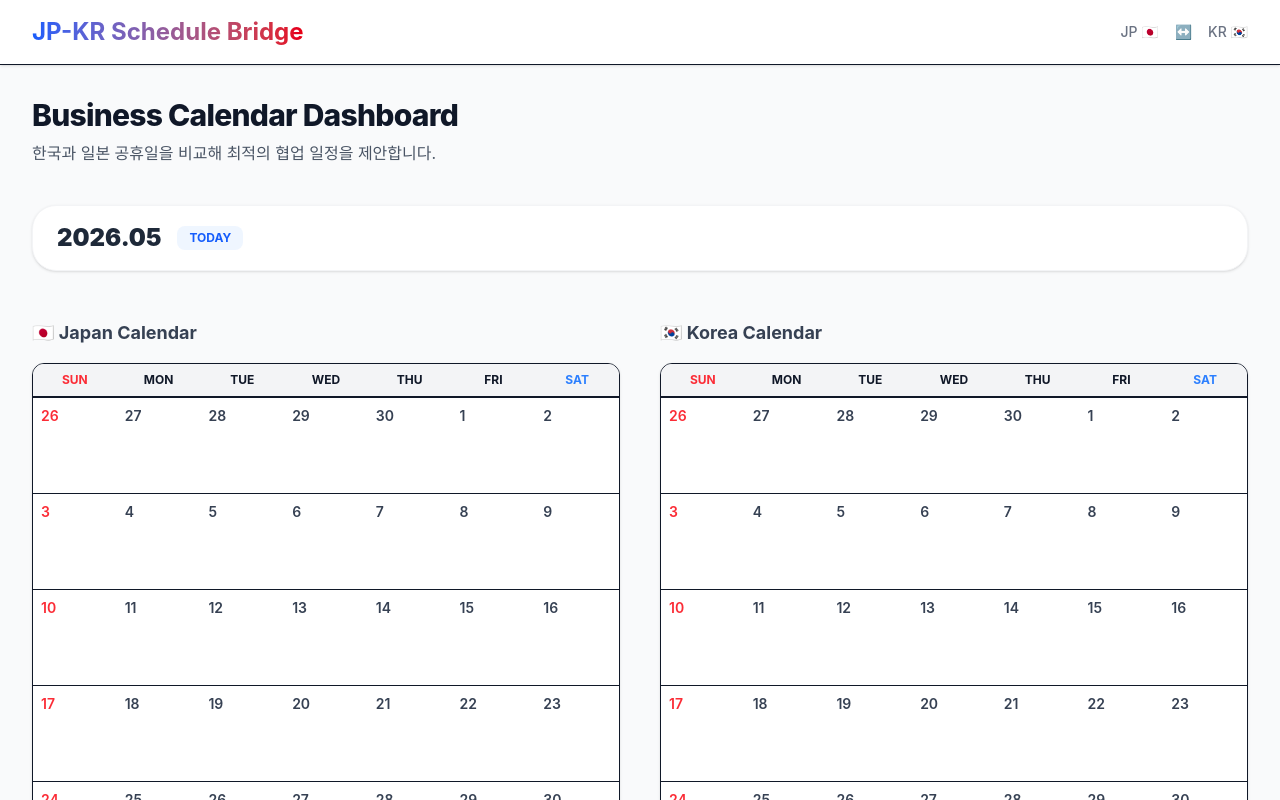
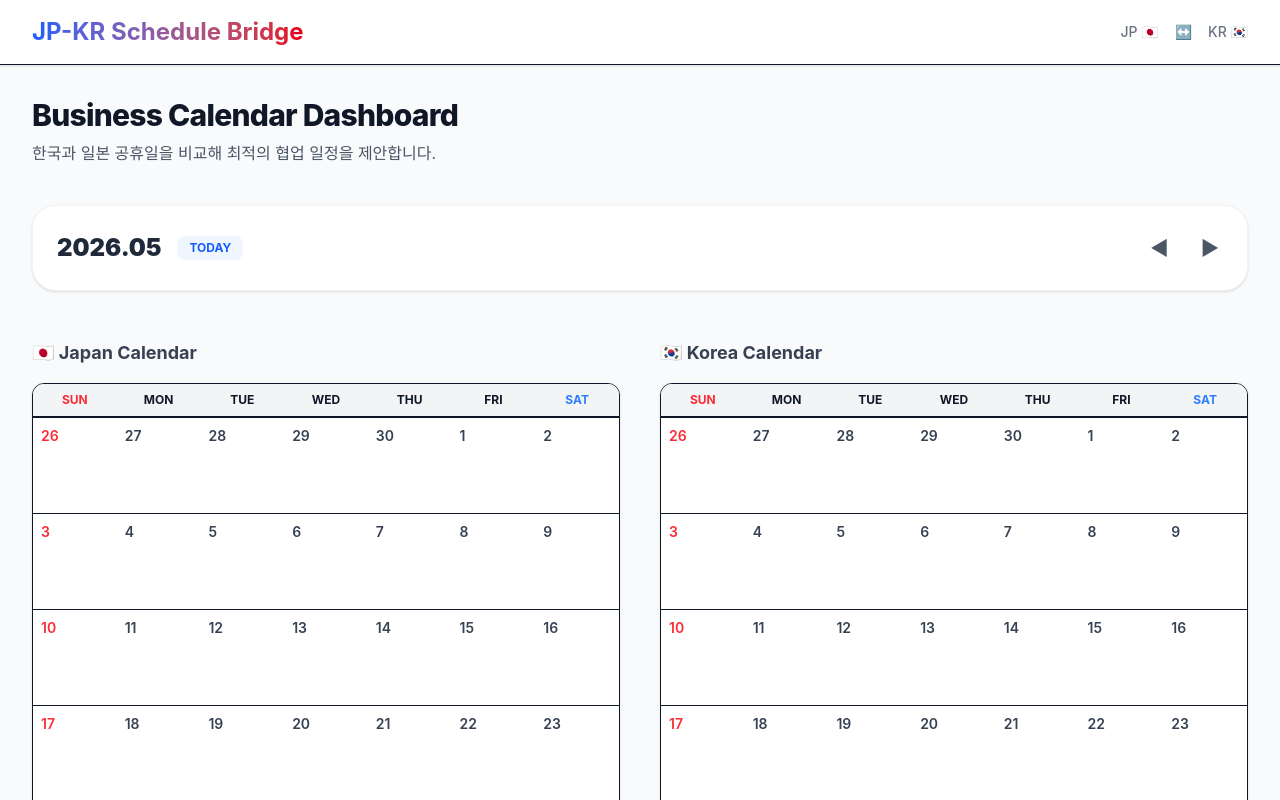
Before and after one commit to 2daKaizen-gun/jp-kr-schedule-bridge, a Next.js app: page / in a window 1280 px wide. Shown: the top 800 px of the page. Built offline with nearby package versions, Linux system fonts and the light colour scheme; no server answers.

Commit message:
feat: add monthly navigation to ScheduleDashboard using date-fns

```diff
--- a/src/components/ScheduleDashboard.tsx
+++ b/src/components/ScheduleDashboard.tsx
@@ -57,6 +57,21 @@ export default function ScheduleDashboard({
               TODAY
             </button>
         </div>
+
+        <div className='flex gap-2'>
+          <button
+            onClick={goPrev}
+            className="p-3 hover:bg-gray-100 rounded-2xl transition-all text-gray-600 active:scale-95"
+          >
+            <span className="text-xl">◀</span>
+          </button>
+          <button
+            onClick={goNext}
+            className="p-3 hover:bg-gray-100 rounded-2xl transition-all text-gray-600 active:scale-95"
+          >
+            <span className="text-xl">▶</span>
+          </button>
+        </div>
       </div>
 
       {/* 달력 그리드 (viewMonth 상태에 따라 연동됨) */}
```
